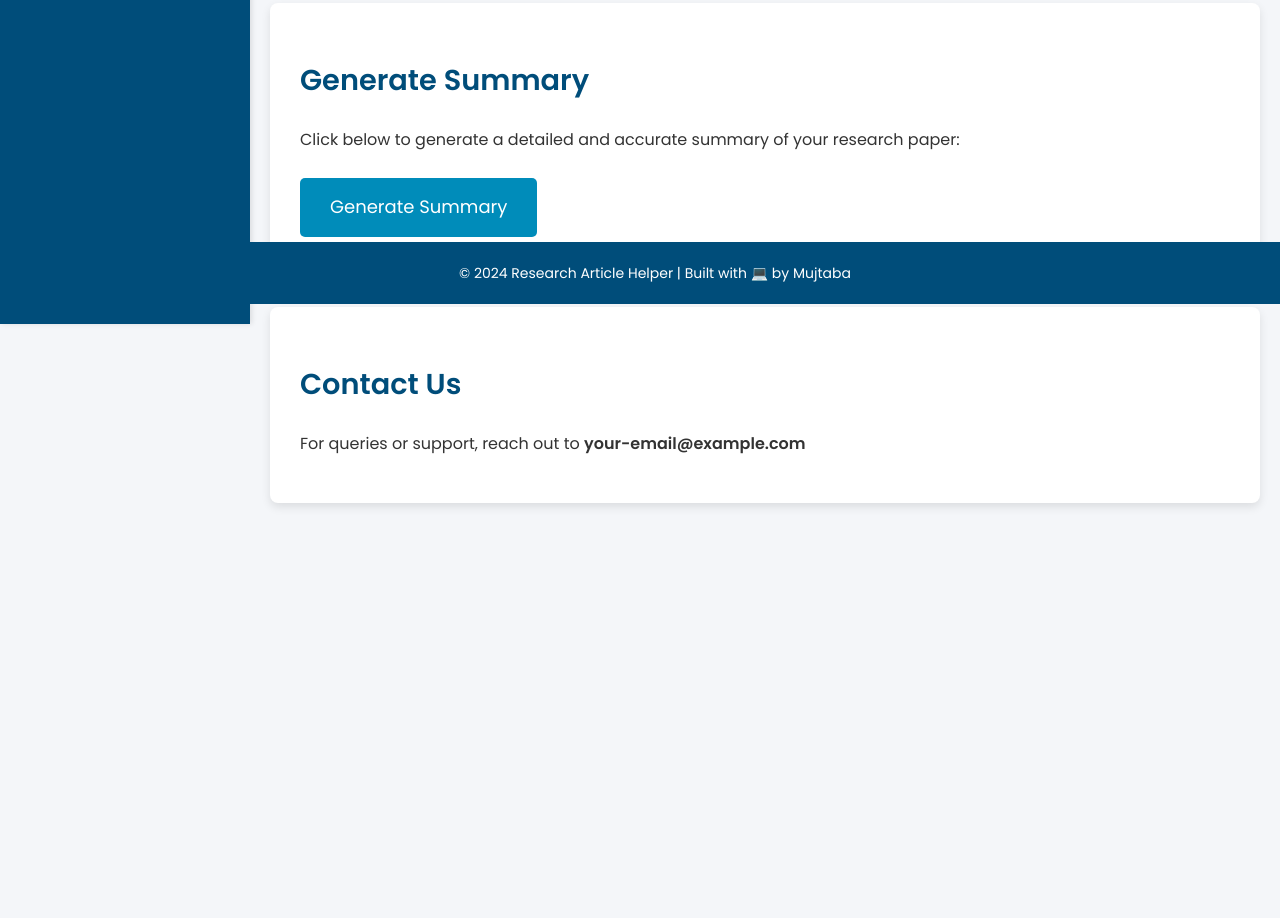
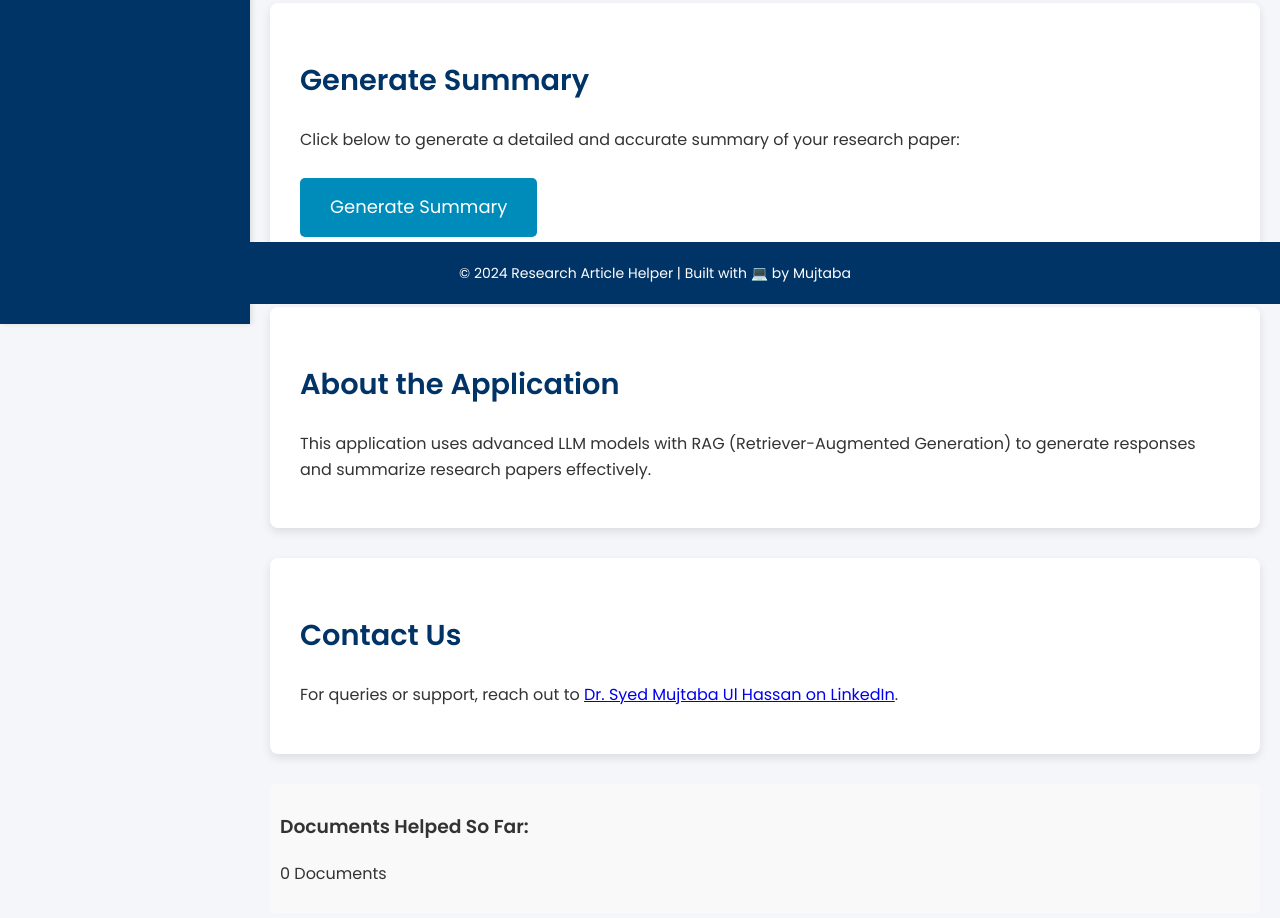
Before and after one commit to Mujtaba-29/research-article-helper, a plain HTML site: page index.html in a window 1280 px wide. Shown: the part 496-1414 px from the top of the page. Before the commit the page ends 1049 px from the top, so only its background shows below. Drawn offline with Linux system fonts and the light colour scheme.

Commit message:
Update index.html

```diff
--- a/index.html
+++ b/index.html
@@ -23,7 +23,7 @@
             position: fixed;
             top: 0;
             left: 0;
-            background-color: #004d7a;
+            background-color: #003366;
             overflow-x: hidden;
             padding-top: 20px;
             box-shadow: 2px 0 5px rgba(0, 0, 0, 0.1);
@@ -39,7 +39,7 @@
         }
 
         .sidebar a:hover {
-            background-color: #006994;
+            background-color: #005b7f;
             padding-left: 30px;
         }
 
@@ -50,7 +50,7 @@
         }
 
         header {
-            background-color: #004d7a;
+            background-color: #003366;
             color: white;
             padding: 20px;
             text-align: center;
@@ -85,7 +85,7 @@
         }
 
         .button:hover {
-            background-color: #006994;
+            background-color: #005f7a;
         }
 
         /* Section Styling */
@@ -99,14 +99,14 @@
 
         .section h2 {
             font-size: 1.8em;
-            color: #004d7a;
+            color: #003366;
         }
 
         /* Footer Styling */
         footer {
             text-align: center;
             padding: 15px;
-            background-color: #004d7a;
+            background-color: #003366;
             color: #fff;
             position: fixed;
             bottom: 0;
@@ -120,6 +120,14 @@
 
         .emoji {
             font-size: 1.5rem;
+        }
+
+        .counter {
+            background-color: #f9f9f9;
+            padding: 10px;
+            border-radius: 5px;
+            font-size: 16px;
+            margin-top: 20px;
         }
     </style>
 </head>
@@ -154,10 +162,22 @@
             <a class="button" href="#">Generate Summary</a>
         </div>
 
+        <!-- Description Section -->
+        <div id="description" class="section">
+            <h2>About the Application</h2>
+            <p>This application uses advanced LLM models with RAG (Retriever-Augmented Generation) to generate responses and summarize research papers effectively.</p>
+        </div>
+
         <!-- Contact Section -->
         <div id="contact" class="section">
             <h2>Contact Us</h2>
-            <p>For queries or support, reach out to <strong>your-email@example.com</strong></p>
+            <p>For queries or support, reach out to <a href="https://www.linkedin.com/in/dr-syed-mujtaba-ul-hassan-892806b7/" target="_blank">Dr. Syed Mujtaba Ul Hassan on LinkedIn</a>.</p>
+        </div>
+
+        <!-- Usage Counter -->
+        <div class="counter">
+            <h3>Documents Helped So Far:</h3>
+            <p>0 Documents</p>
         </div>
     </div>
 
```
